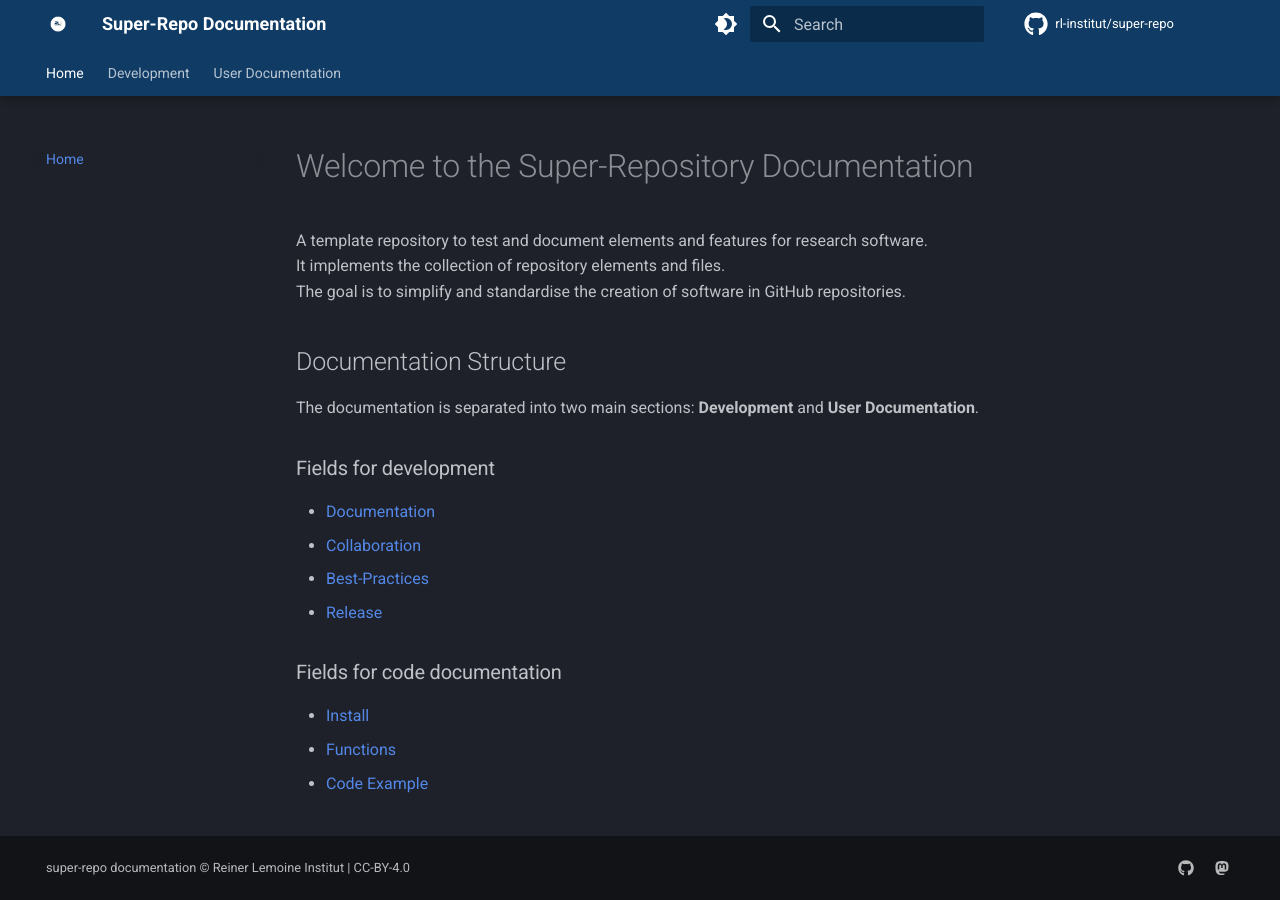
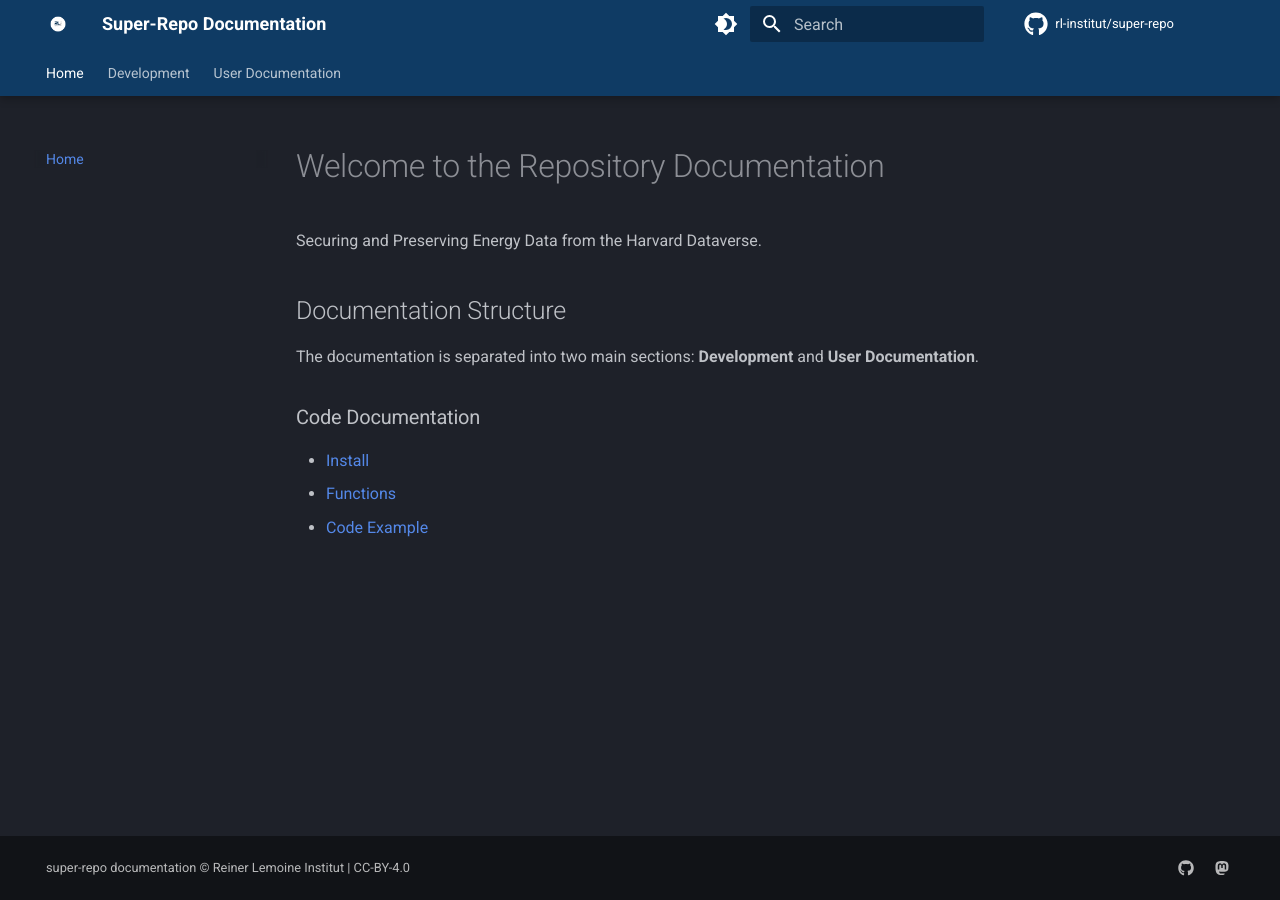
Before and after one commit to rl-institut/dfg-preserving-energy-data, an MkDocs documentation site: the page built from docs/index.md, in a window 1280 px wide. Built offline with MkDocs 1.6.1 and Material for MkDocs 9.7.7, drawn with Linux system fonts in a browser that asks for light colours; comment, search, counter and statistics services are not loaded; the version menu is left out.

Commit message:
Update documentation #1

```diff
--- a/docs/index.md
+++ b/docs/index.md
@@ -4,26 +4,18 @@ hide:
   - toc
 ---
 
-# Welcome to the Super-Repository Documentation
+# Welcome to the Repository Documentation
 
-A template repository to test and document elements and features for research software. <br>
-It implements the collection of repository elements and files. <br>
-The goal is to simplify and standardise the creation of software in GitHub repositories.
+Securing and Preserving Energy Data from the Harvard Dataverse. <br>
+
 
 ## Documentation Structure
 
 The documentation is separated into two main sections:
 **Development** and **User Documentation**. <br>
 
-### Fields for development
+### Code Documentation
 
-- [Documentation](https://rl-institut.github.io/super-repo/latest/development/documentation/)
-- [Collaboration](https://rl-institut.github.io/super-repo/latest/development/collaboration/)
-- [Best-Practices](https://rl-institut.github.io/super-repo/latest/development/best-practice/)
-- [Release](https://rl-institut.github.io/super-repo/latest/development/release/)
-
-### Fields for code documentation
-
-- [Install](https://rl-institut.github.io/super-repo/latest/user_documentation/install/)
-- [Functions](https://rl-institut.github.io/super-repo/latest/user_documentation/functions/)
-- [Code Example](https://rl-institut.github.io/super-repo/latest/user_documentation/test/)
+- [Install](https://rl-institut.github.io/dfg-preserving-energy-data/latest/user_documentation/install/)
+- [Functions](https://rl-institut.github.io/dfg-preserving-energy-data/latest/user_documentation/functions/)
+- [Code Example](https://rl-institut.github.io/dfg-preserving-energy-data/latest/user_documentation/test/)
```
